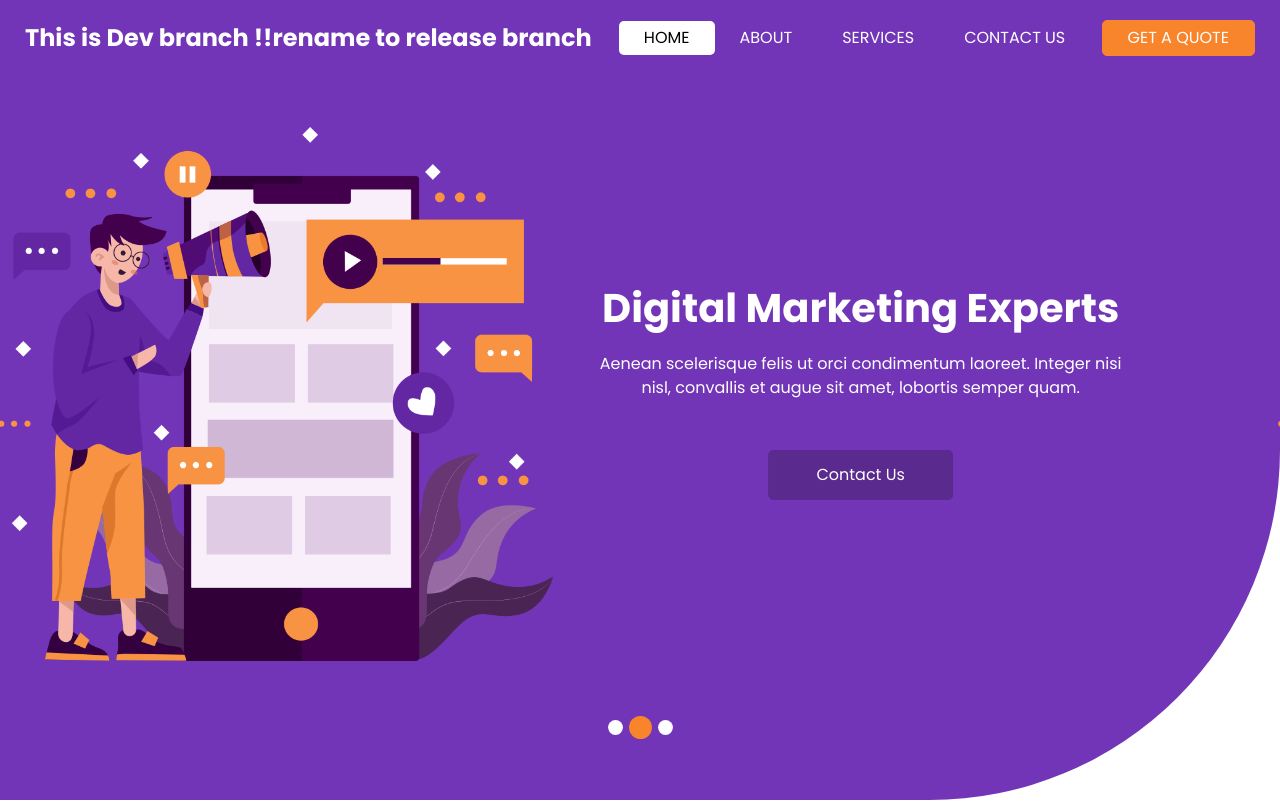
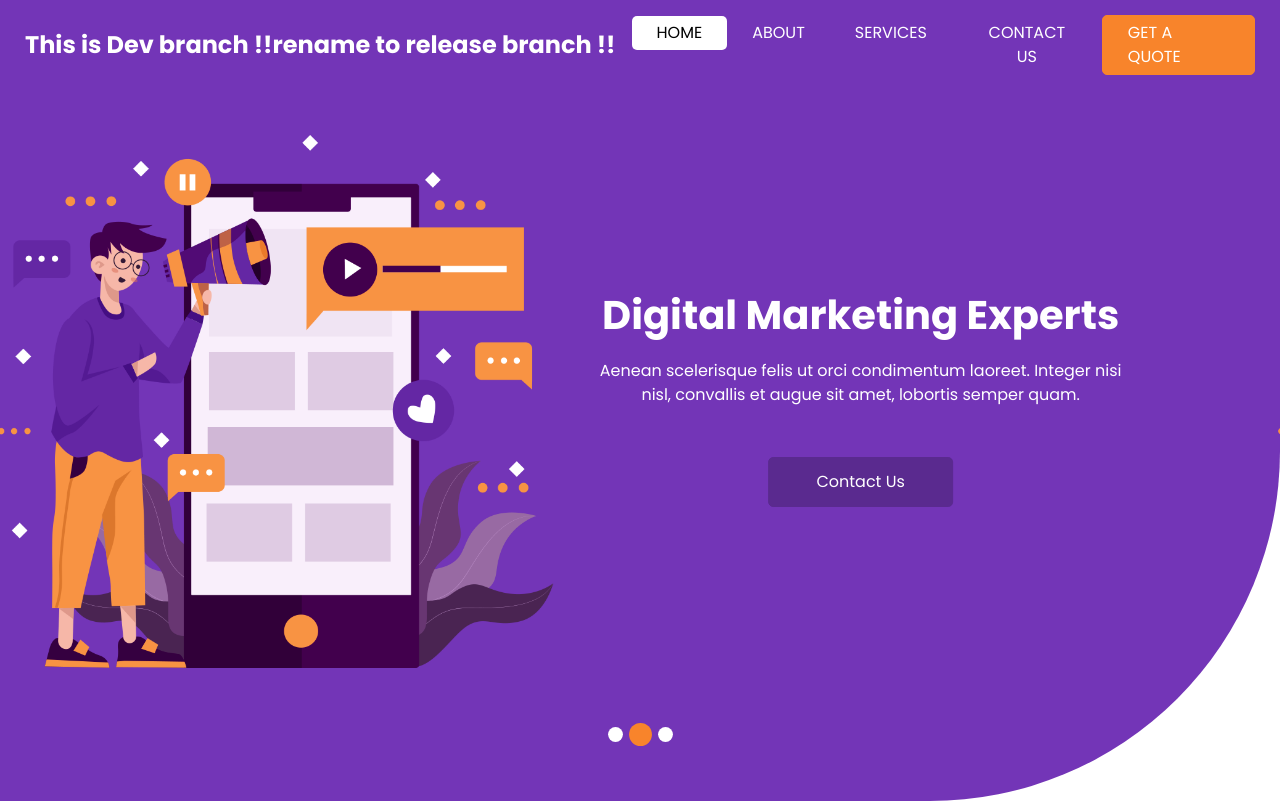
Before and after one commit to MuhammadHamza8/Task-2, a plain HTML site: page index.html in a window 1280 px wide. Shown: the top 803 px of the page. Drawn offline with nearby package versions, Linux system fonts and the light colour scheme; some packages are replaced by stand-ins of ours.

Commit message:
Main Dev rename to release

```diff
--- a/index.html
+++ b/index.html
@@ -37,7 +37,7 @@
         <nav class="navbar navbar-expand-lg custom_nav-container ">
           <a class="navbar-brand" href="index.html">
             <span>
-              This is Dev branch !!rename to release branch
+              This is Dev branch !!rename to release branch !!
             </span>
           </a>
 
```
